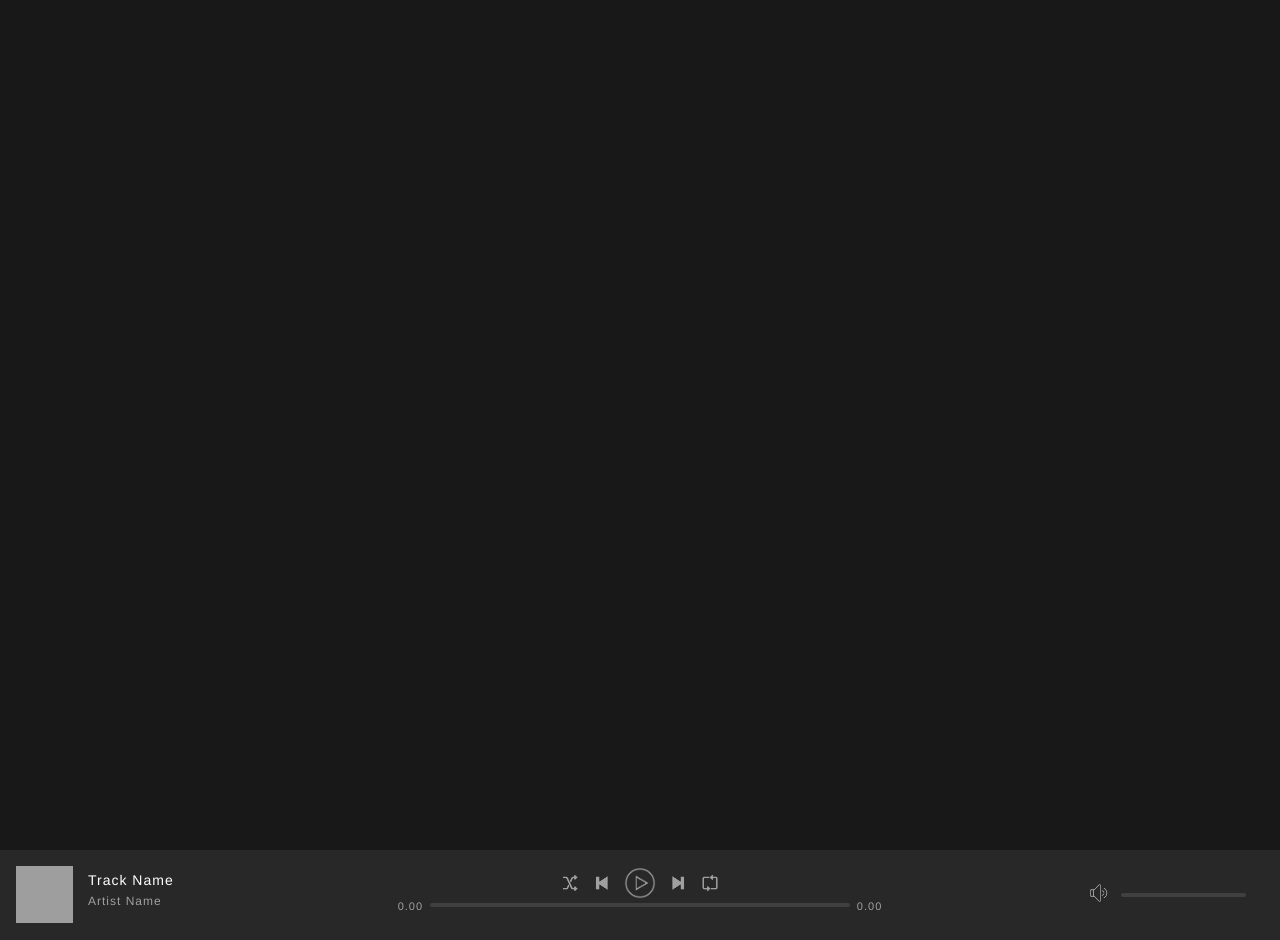
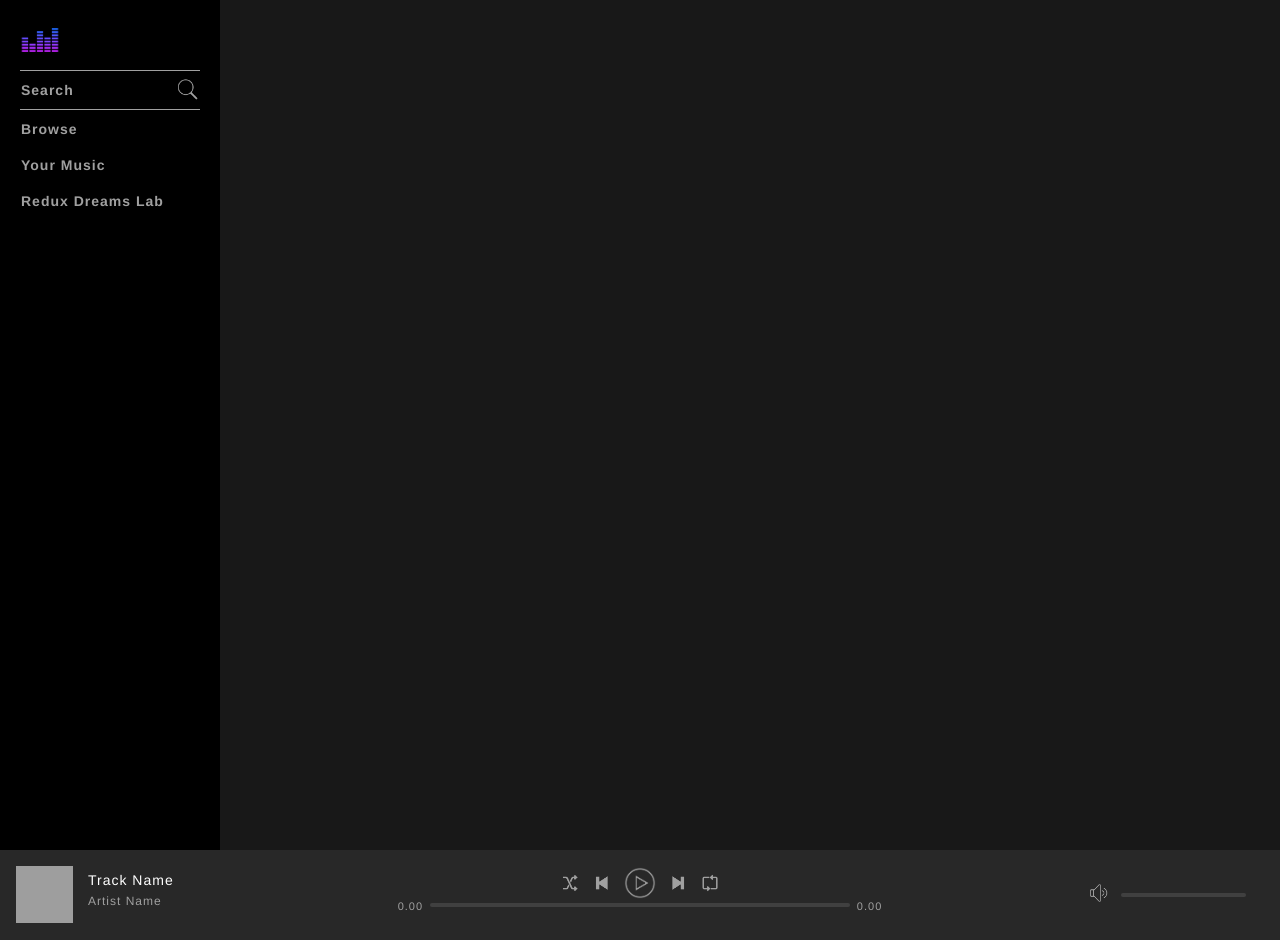
Before and after one commit to Newanga/Cloud-Music-Player, a PHP site: page / in a window 1280 px wide. Run offline with PHP 8.4, Linux system fonts and the light colour scheme; grey boxes are pictures that could not be loaded.

Commit message:
Added a Navigation Bar

```diff
--- a/assets/css/style.css
+++ b/assets/css/style.css
@@ -150,3 +150,62 @@
 .volumeBar .progressBar {
 	width: 125px;
 }
+
+/*formating releted to navigation Bar*/
+
+#navBarContainer {
+    background-color: 000;
+    width: 220px;
+    height: 110vh;
+    position: fixed;
+    top: 0;
+    left: 0;
+}
+
+.navBar {
+    padding: 20;
+    display: flex;
+    flex-direction: column;
+}
+
+.logo {
+    margin-bottom: 10;
+}
+
+.logo img {
+    width: 40px;
+}
+
+.navBar .group {
+    border-top: 1px solid #a0a0a0;
+    padding: 1px;
+}
+
+.navBar .navItem {
+    padding: 10px 0;
+    font-size: 16px;
+    font-weight: 700;
+    letter-spacing: 0.4px;
+    display: block;
+    position: relative;
+}
+
+.navItemlink {
+    color: a0a0a0;
+    text-decoration: none;
+    font-size: 14px;
+}
+
+.navItemlink:hover {
+    color: #9bf0ff;
+}
+
+
+.navItemlink .logo {
+    width: 23px;
+    height: 23px;
+    margin: 0;
+    position: absolute;
+    right: 0;
+    top: 6px;
+}
--- a/index.php
+++ b/index.php
@@ -5,13 +5,52 @@
 <html>
 <head>
 	<title>Welcome to Your Cloud Music Player</title>
-	<link rel="stylesheet" type="text/css" href="assets/css/style.css">
+	<link rel="stylesheet" type="text/css" href="Assets/Css/Style.css">
 </head>
+
+<div id="mainContainer">
+
+<div id="topContainer">
+
+	<div id="navBarContainer">
+		<nav class="navBar">
+			<a href="Index.php" class="logo">
+				<img src="Assets/Images/Icons/logo.png" alt="Logo">
+			</a>
+
+				<div class="group">
+					<div class="navItem">
+						<a href="Search.php" class="navItemLink">Search
+						<img src="Assets/Images/Icons/Search.png" class="logo" alt="Search">
+						</a>
+					</div>
+				</div>
+
+				<div class="group">
+
+					<div class="navItem">
+						<a href="Browse.php" class="navItemLink">Browse</a>
+					</div>
+
+					<div class="navItem">
+						<a href="Your-Music.php" class="navItemLink">Your Music</a>
+					</div>
+
+					<div class="navItem">
+						<a href="Profile.php" class="navItemLink">Redux Dreams Lab</a>
+					</div>
+
+				</div>
+
+		</nav>
+	</div>
+
+</div>
 
 <body>
 <div id="nowPlayingBarContainer">
 
-<div id="nowPlayingBar">
+		<div id="nowPlayingBar">
 
 	<div id="nowPlayingLeft">
 		<div class="content">
```
Also changed, not shown: assets/images/icons/logo.png (added), assets/images/icons/search.png (added).
